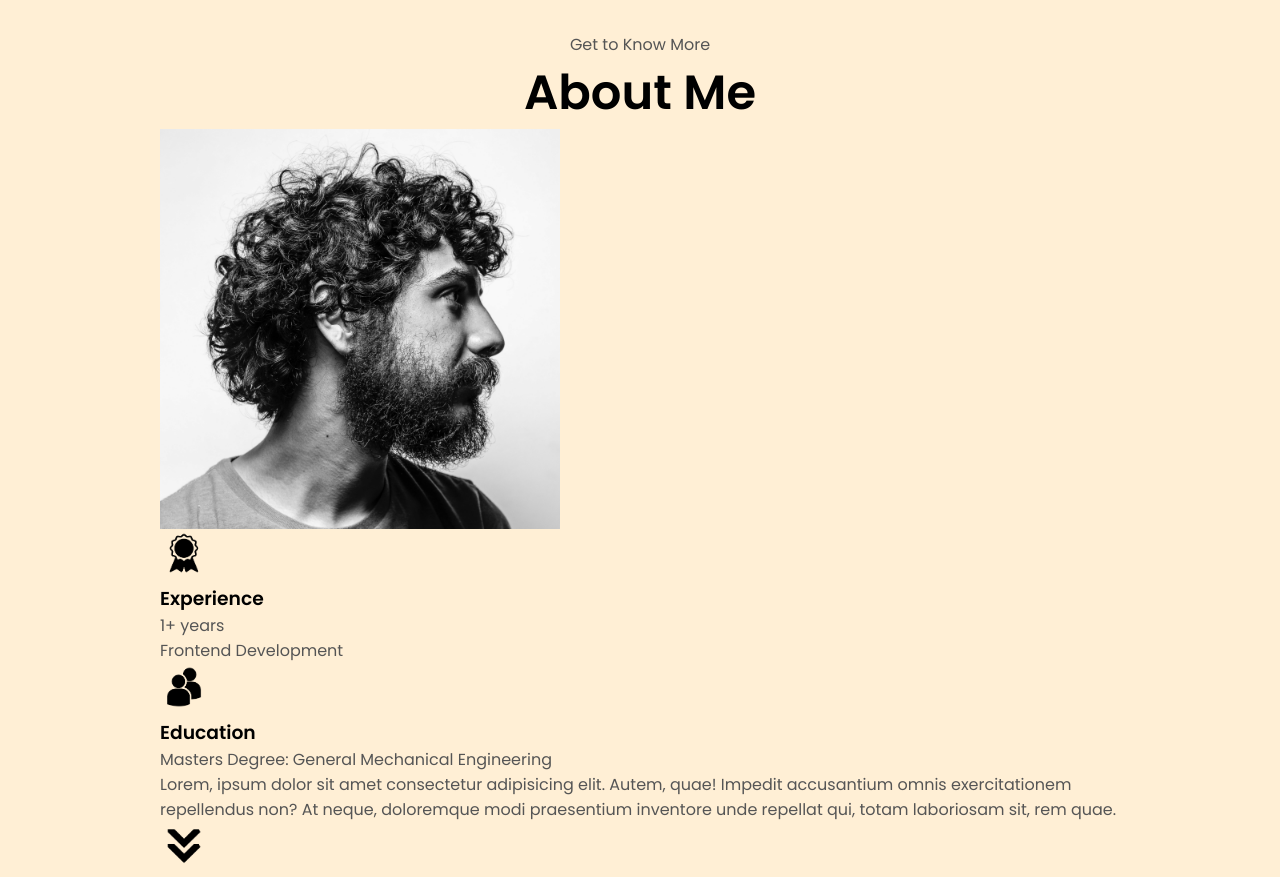
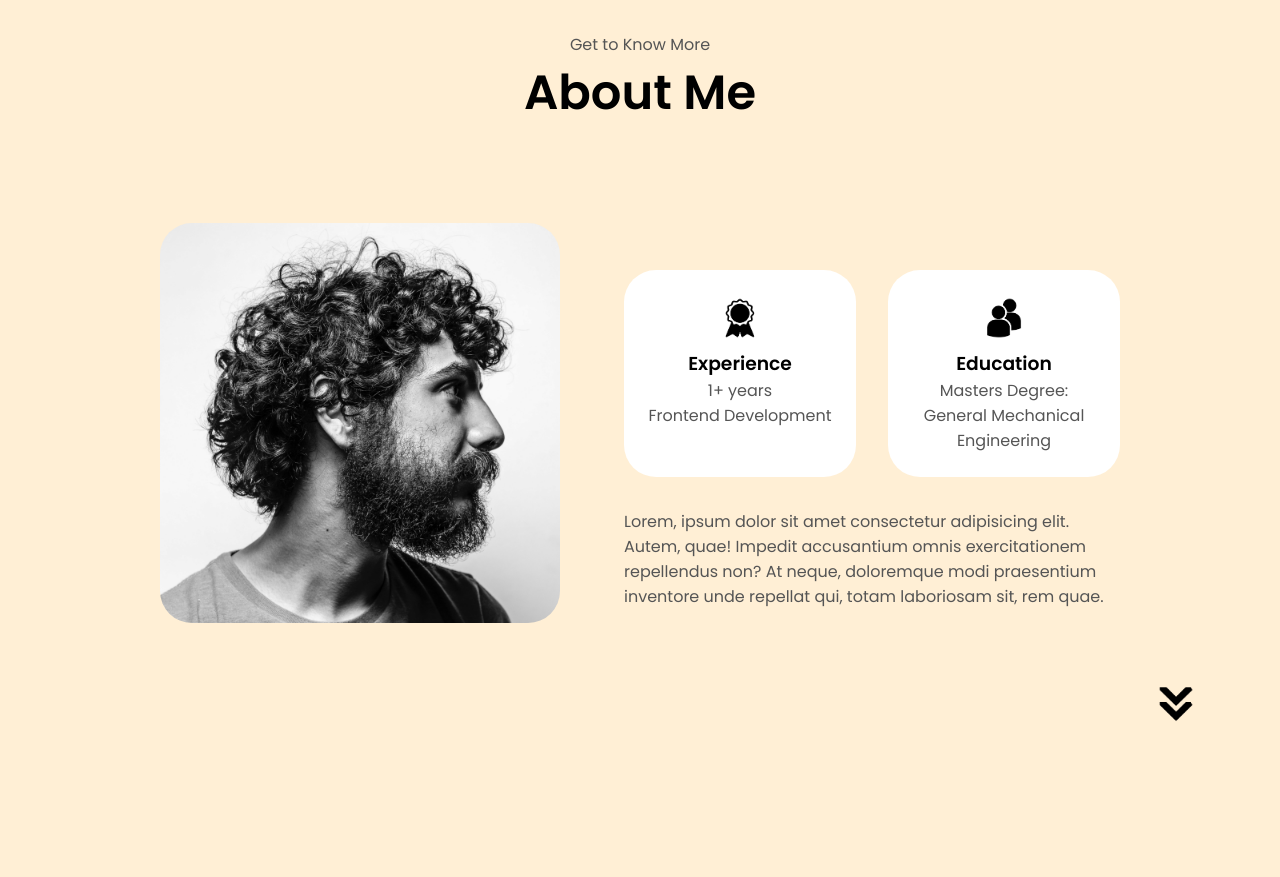
Before and after one commit to Ihliana/MyPortfolio, a plain HTML site: page index.html in a window 1280 px wide. Shown: the part 760-1637 px from the top of the page. After the commit the page ends 1528 px from the top, so only its background shows below. Drawn offline with Linux system fonts and the light colour scheme.

Commit message:
styling About section

```diff
--- a/index.html
+++ b/index.html
@@ -81,41 +81,52 @@
     <section id="about">
         <p class="section_text_p1">Get to Know More</p>
         <h1 class="title">About Me</h1>
+
         <div class="section-container">
-            <div class="section_pic-container">
+
+            <figure class="section_pic-container">
                 <img src="./assets/about-pic.png"
                         alt="Profile picture"
                         class="about-pic" />
+            </figure>
 
-            </div>
             <div class="about-details-container">
                 <div class="about-containers">
+
                     <div class="details-container">
+                        <figure>
                             <img src="./assets/experience.png"
                                     alt="experience icon"
                                     class="icon" />
+                        </figure>
 
                         <h3>Experience</h3>
                         <p>1+ years <br /> Frontend Development</p>
-                    </div>
+                    </div><!-- /details-container -->
 
                     <div class="details-container">
+                        <figure>
                             <img src="./assets/education.png"
                                     alt="education icon"
                                     class="icon" />
+                        </figure>
+
                         <h3>Education</h3>
                         <p>Masters Degree: General Mechanical Engineering</p>
-                    </div>
+                    </div> <!-- /details-container-->
                 </div>
 
                 <div class="text-container">
                     <p>Lorem, ipsum dolor sit amet consectetur adipisicing elit. Autem, quae! Impedit accusantium omnis exercitationem repellendus non?
                         At neque, doloremque modi praesentium inventore unde repellat qui, totam laboriosam sit, rem quae.</p>
+                </div> <!-- /text-container -->
             </div>
-            </div>
-        </div>
+        </div><!-- /section-container -->
 
-        <img src="./assets/arrow.png" alt="arrow icon" class="icon arrow" onclick="location.href='./#experience'"/>
+        <img src="./assets/arrow.png"
+                alt="arrow icon"
+                class="icon arrow"
+                onclick="location.href='./#experience'"/>
     </section>
 
 
--- a/styles.css
+++ b/styles.css
@@ -6,10 +6,18 @@
 
 :root {
     --primary: #ffefd5;
+    --secondary: rgb(85,85,85);
+
+    --hover: rgb(128, 128, 128);
+    --text-decoration: rgb(181,181,181);
+    --border: rgb(53,53,53);
+
+    --white: #fff;
+    --black: #000;
+
+  }
 
 
-    --white: #ffffff;
-  }
 /* Reset some default styles */
 * {
     margin: 0;
@@ -27,7 +35,7 @@ html {
 }
 
 p {
-    color: rgb(85,85,85)
+    color: var(--secondary);
 }
 
 /* Transition */
@@ -55,16 +63,16 @@ nav {
 }
 
 a {
-    color: #000;
+    color: var(--black);
     text-decoration: none;
     text-decoration-color: var(--white);
 }
 
 a:hover {
-    color: rgb(128, 128, 128);
+    color: var(--hover);
     text-decoration: underline;
     text-underline-offset: 0.7rem;
-    text-decoration-color: rgb(181,181,181);
+    text-decoration-color: var(--text-decoration);
 }
 
 .logo {
@@ -100,7 +108,7 @@ a:hover {
 .hamburger-icon span {
     width: 100%;
     height: 2px;
-    background-color: #000;
+    background-color: var(--black);
     transition: all 0.3 ease-in-out;
 }
 
@@ -127,7 +135,7 @@ a:hover {
     padding: 0.8rem;
     text-align: center;
     font-size: 1.5rem;
-    color: #000;
+    color: var(--black);
     text-decoration: none;
     transition: all 0.3 ease-in-out
 }
@@ -165,7 +173,7 @@ section {
 }
 
 .section-container {
-    display: flexbox;
+    display: flex;
 }
 
 
@@ -249,13 +257,13 @@ section {
 
 .btn-color-1,
 .btn-color-2:hover {
-    background: rgb(53,53,53);
+    background: var(--border);
     color: var(--white);
     border: rgb(255,255,255) 0.1rem solid
 }
 
 .btn-color-1:hover {
-    background: rgb(0,0,0);
+    background: var(--black);
     color: var(--white);
 }
 
@@ -273,3 +281,57 @@ section {
     cursor: pointer;
     height: 3rem;
 }
+
+/* About section */
+
+#about {
+    position: relative;
+}
+
+.about-containers {
+    gap: 2rem;
+    margin-bottom: 2rem;
+    margin-top: 2rem;
+}
+
+.about-details-container {
+    justify-content: center;
+    flex-direction: column;
+
+}
+
+.about-containers,
+.about-details-container {
+    display: flex;
+}
+
+.about-pic {
+    border-radius: 2rem;
+}
+
+.arrow {
+    position: absolute;
+    right: -5rem;
+    bottom: 2.5rem;
+}
+
+.details-container {
+    padding: 1.5rem;
+    flex: 1;
+    background-color: var(--white);
+    border-radius: 2rem;
+    border: var(--border);
+    border-color: rgb(163,163,163);
+    text-align: center;
+}
+
+.section-container {
+    gap: 4rem;
+    height: 80%;
+}
+
+.section_pic-container {
+    height: 400px;
+    width: 400px;
+    margin: auto 0;
+}
```
Lines whose indentation alone changed are shown as unchanged.
